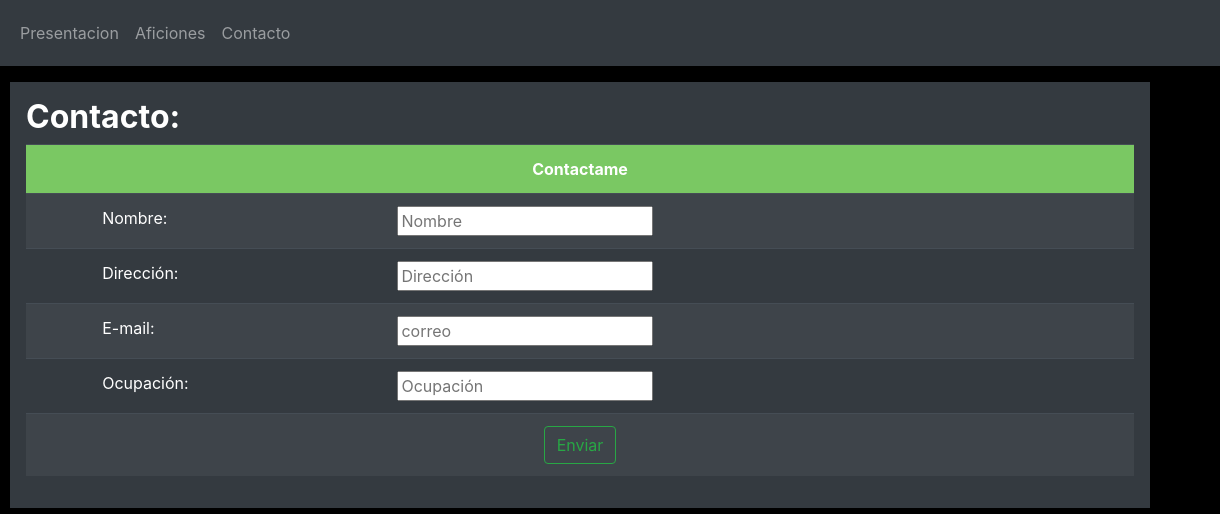
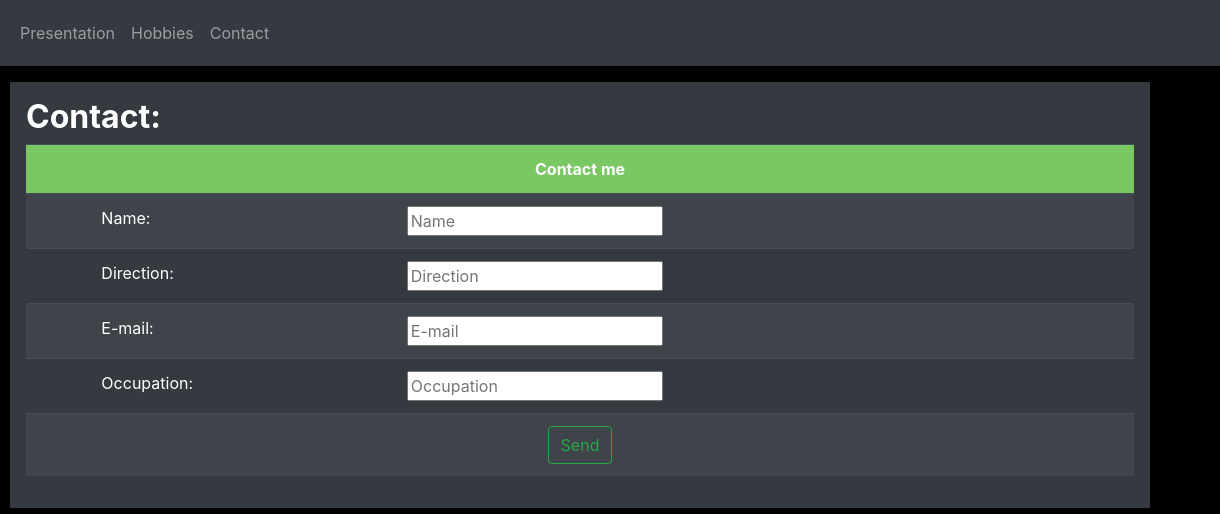
Before and after one commit to Vastem/LandingJorgeRetamoza, a plain HTML site: page contactame.html in a window 1280 px wide. Shown: the top 514 px of the page, 60-1280 px from the left. Drawn offline with nearby package versions, Linux system fonts and the light colour scheme.

Commit message:
feat: translate all text to english

```diff
--- a/contactame.html
+++ b/contactame.html
@@ -26,46 +26,46 @@
               </a>
             <div class="collapse navbar-collapse" id="collapsibleNavbar">
               <ul class="navbar-nav">
-                <li><a class="nav-link" href="index.html">Presentacion </a></li>
-                <li><a class="nav-link" href="aficiones.html">Aficiones </a></li>
-                <li><a class="nav-link" href="contactame.html">Contacto </a></li>
+                <li><a class="nav-link" href="index.html">Presentation </a></li>
+                <li><a class="nav-link" href="aficiones.html">Hobbies </a></li>
+                <li><a class="nav-link" href="contactame.html">Contact </a></li>
               </ul>
             </div>
           </nav>
     </header>
     <main>
         <div class="container p-3 my-3 bg-dark text-white">
-            <h2><strong>Contacto:</strong> </h2>
+            <h2><strong>Contact:</strong> </h2>
             <form action="mailto: thejorghebrz@gmail.com" method="post">
                 <table class="table table-dark table-striped">
                     <tr>
-                        <td align="center" bgcolor="7ac863" colspan="3"><strong>Contactame</strong></td>
+                        <td align="center" bgcolor="7ac863" colspan="3"><strong>Contact me</strong></td>
                     </tr>
                     <tr>
                     </tr>
                     <tr >
                         <td></td>
-                        <td>Nombre: </td>
-                        <td><input type="text" placeholder="Nombre" maxlength="30" required></td>
+                        <td>Name: </td>
+                        <td><input type="text" placeholder="Name" maxlength="30" required></td>
                     </tr>
                     <tr>
                         <td></td>
-                        <td>Dirección: </td>
-                        <td><input type="text" placeholder="Dirección" maxlength="30" required></td>
+                        <td>Direction: </td>
+                        <td><input type="text" placeholder="Direction" maxlength="30" required></td>
                     </tr>
                     <tr>
                         <td></td>
                         <td>E-mail: </td>
-                        <td><input type="email" placeholder="correo" maxlength="30" required></td>
+                        <td><input type="email" placeholder="E-mail" maxlength="30" required></td>
                     </tr>
                     <tr>
                         <td></td>
-                        <td>Ocupación: </td>
-                        <td><input type="text" placeholder="Ocupación" maxlength="30" required></td>
+                        <td>Occupation: </td>
+                        <td><input type="text" placeholder="Occupation" maxlength="30" required></td>
                     </tr>
                     <tr>
                         <td align="center" colspan="3">
-                            <input type="button" class="btn btn-outline-success" value="Enviar">
+                            <input type="button" class="btn btn-outline-success" value="Send">
                         </td>
                     </tr>
                 </table>
```
Also changed, not shown: aficiones.html (+11 -11 lines), index.html (+8 -8 lines).
